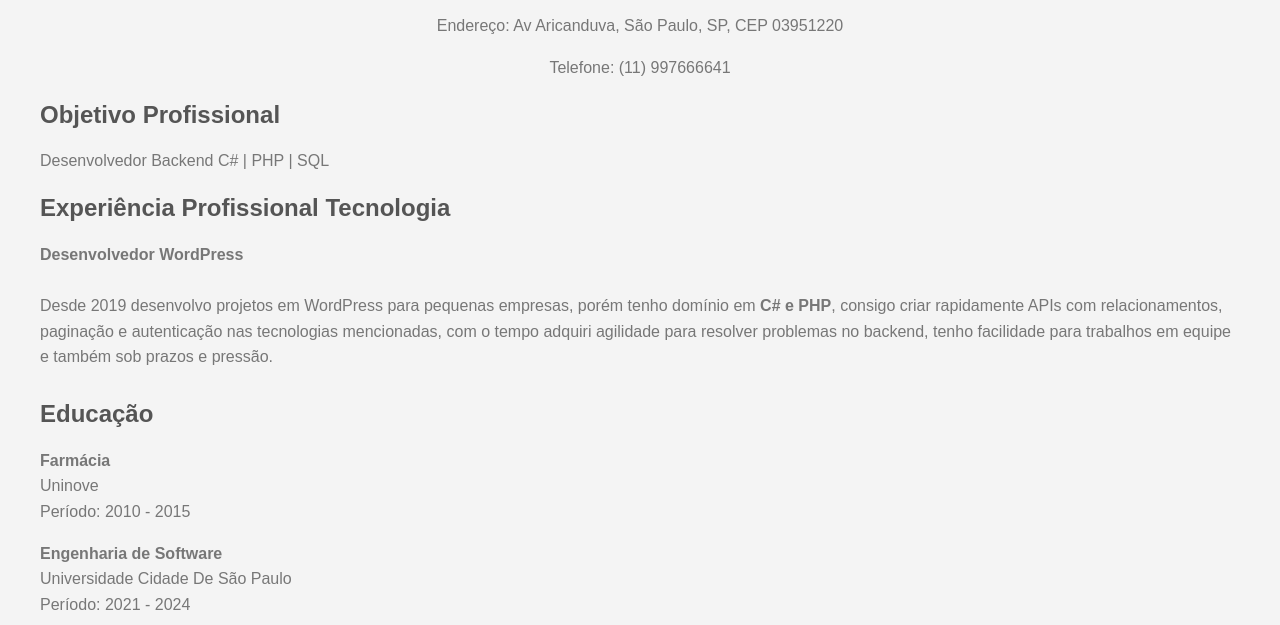
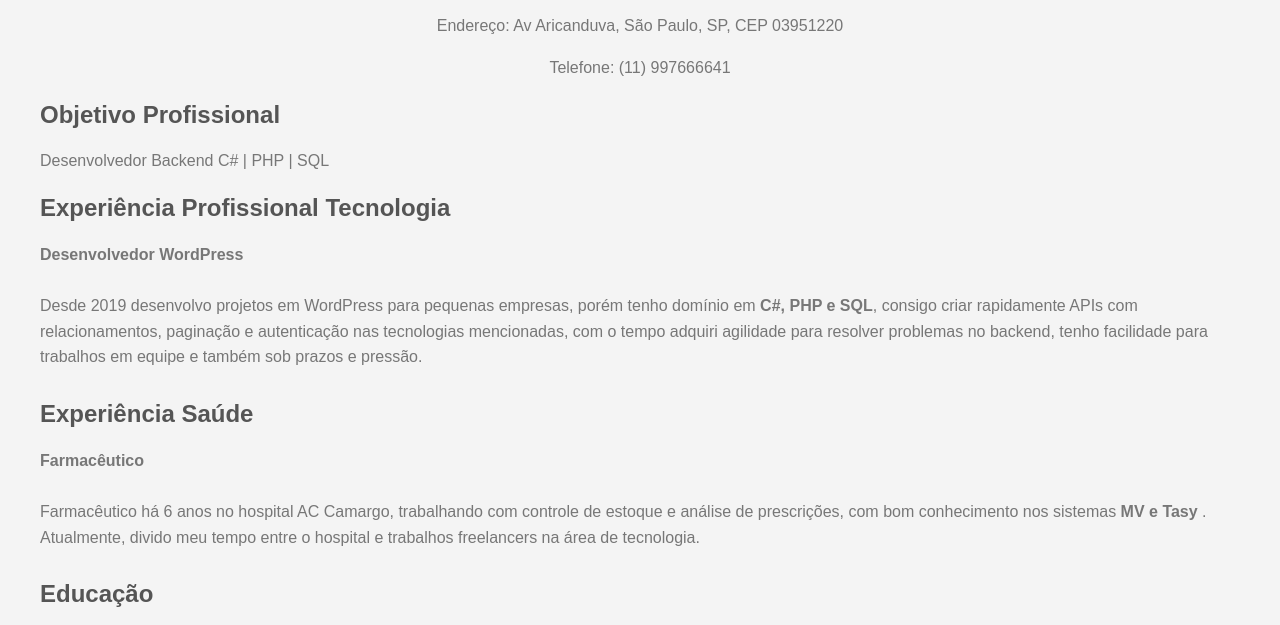
Before and after one commit to felipesantos22/curriculo, a plain HTML site: page index.html in a window 1280 px wide. Shown: the part 148-773 px from the top of the page. Drawn offline with Linux system fonts and the light colour scheme.

```diff
--- a/index.html
+++ b/index.html
@@ -70,11 +70,24 @@
     <div class="section experience">
       <h2>Experiência Profissional Tecnologia</h2>
       <p>
-        <strong>Desenvolvedor WordPress</strong><br/><br>
+        <strong>Desenvolvedor WordPress</strong><br /><br />
         Desde 2019 desenvolvo projetos em WordPress para pequenas empresas,
-        porém tenho domínio em <strong> C# e PHP</strong>, consigo criar rapidamente APIs com
-        relacionamentos, paginação e autenticação nas tecnologias mencionadas, com o tempo adquiri agilidade para resolver problemas
-        no backend, tenho facilidade para trabalhos em equipe e também sob prazos e pressão.
+        porém tenho domínio em <strong> C#, PHP e SQL</strong>, consigo criar
+        rapidamente APIs com relacionamentos, paginação e autenticação nas
+        tecnologias mencionadas, com o tempo adquiri agilidade para resolver
+        problemas no backend, tenho facilidade para trabalhos em equipe e também
+        sob prazos e pressão.
+      </p>
+    </div>
+
+    <div class="section experience">
+      <h2>Experiência Saúde</h2>
+      <p>
+        <strong>Farmacêutico</strong><br /><br />
+        Farmacêutico há 6 anos no hospital AC Camargo, trabalhando com controle
+        de estoque e análise de prescrições, com bom conhecimento nos
+        sistemas<strong> MV e Tasy </strong>. Atualmente, divido meu tempo entre
+        o hospital e trabalhos freelancers na área de tecnologia.
       </p>
     </div>
 
```
